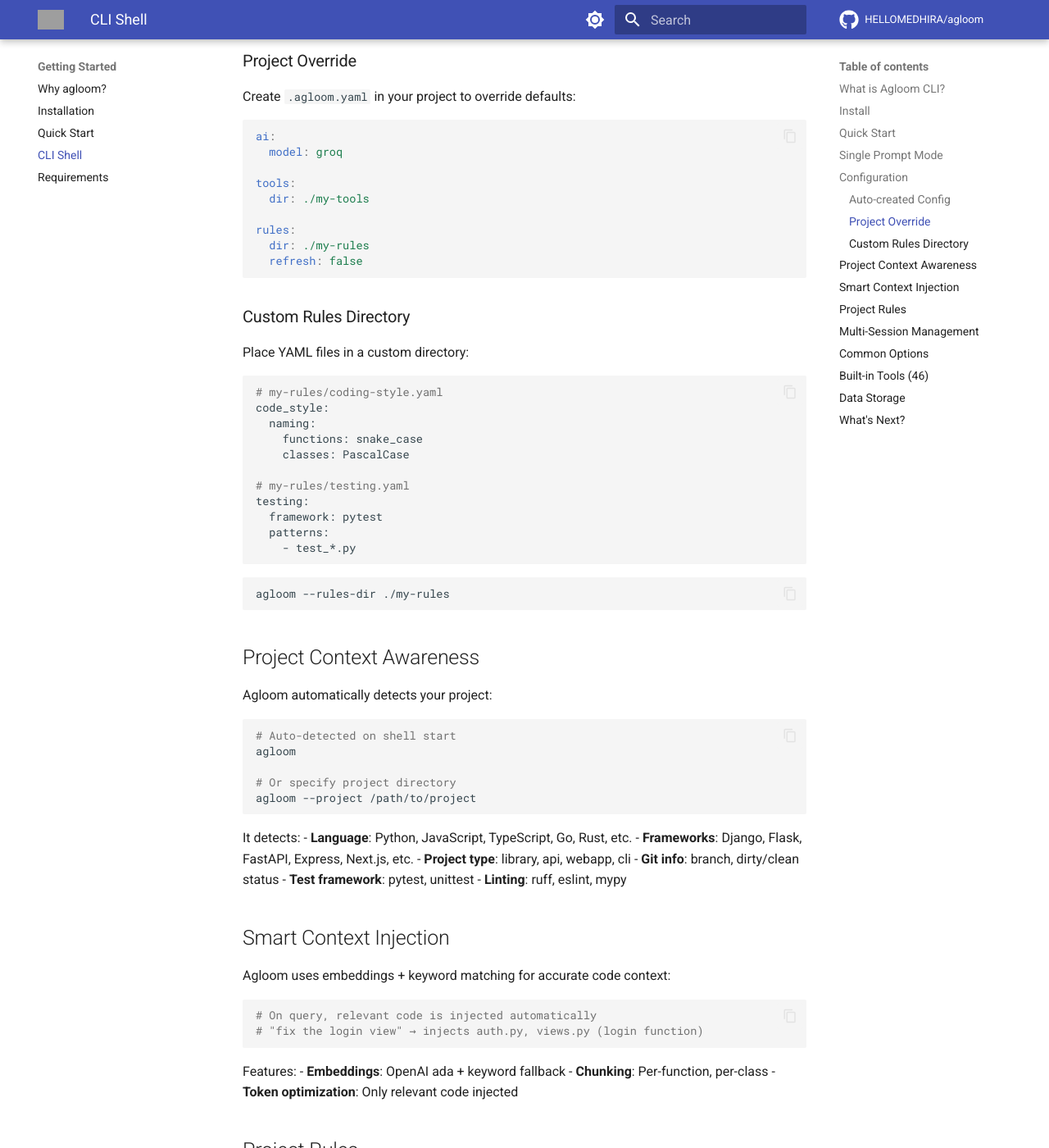
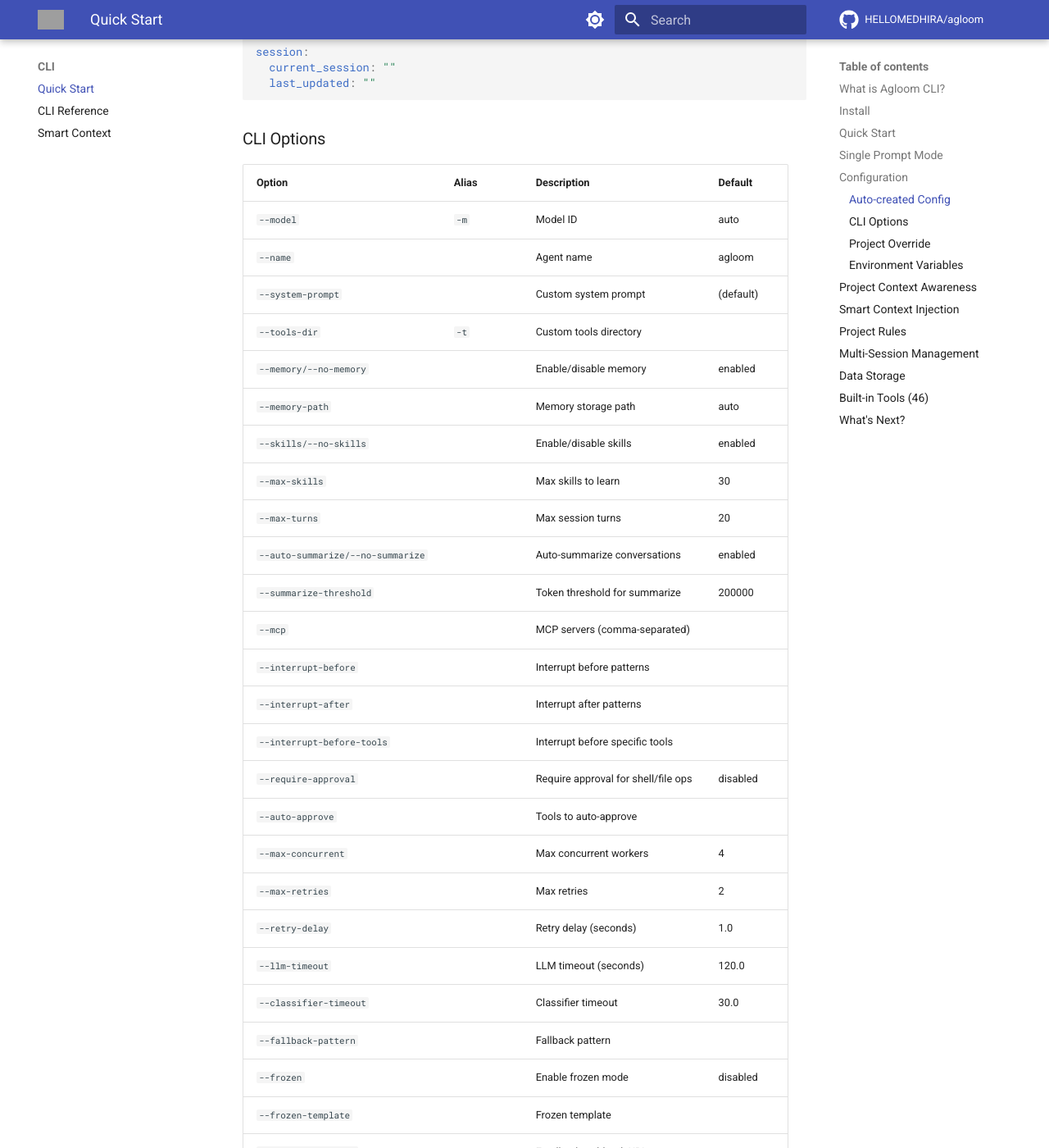
Before and after one commit to HELLOMEDHIRA/agloom, an MkDocs documentation site: the page built from docs/getting-started/cli.md, in a window 1280 px wide and 1400 px high, scrolled down 2379 px. Shown: the whole window at 82% size. Built offline with MkDocs 1.6.1 and Material for MkDocs 9.7.7, drawn with Linux system fonts in a browser that asks for light colours; comment, search, counter and statistics services are not loaded; some of the changed text lies outside the part shown; grey boxes are pictures that could not be loaded.

````diff
--- a/docs/getting-started/cli.md
+++ b/docs/getting-started/cli.md
@@ -97,11 +97,56 @@
   max_concurrent: 4
   max_retries: 2
   llm_timeout: 120.0
+  classifier_timeout: 30.0
 
 safety:
   require_approval: false
-  auto_approve: "read_file,list_directory"
+  auto_approve: "read_file,list_directory,get_working_directory"
+
+session:
+  current_session: ""
+  last_updated: ""
 ```
+
+### CLI Options
+
+| Option | Alias | Description | Default |
+|--------|-------|-------------|---------|
+| `--model` | `-m` | Model ID | auto |
+| `--name` | | Agent name | agloom |
+| `--system-prompt` | | Custom system prompt | (default) |
+| `--tools-dir` | `-t` | Custom tools directory | |
+| `--memory/--no-memory` | | Enable/disable memory | enabled |
+| `--memory-path` | | Memory storage path | auto |
+| `--skills/--no-skills` | | Enable/disable skills | enabled |
+| `--max-skills` | | Max skills to learn | 30 |
+| `--max-turns` | | Max session turns | 20 |
+| `--auto-summarize/--no-summarize` | | Auto-summarize conversations | enabled |
+| `--summarize-threshold` | | Token threshold for summarize | 200000 |
+| `--mcp` | | MCP servers (comma-separated) | |
+| `--interrupt-before` | | Interrupt before patterns | |
+| `--interrupt-after` | | Interrupt after patterns | |
+| `--interrupt-before-tools` | | Interrupt before specific tools | |
+| `--require-approval` | | Require approval for shell/file ops | disabled |
+| `--auto-approve` | | Tools to auto-approve | |
+| `--max-concurrent` | | Max concurrent workers | 4 |
+| `--max-retries` | | Max retries | 2 |
+| `--retry-delay` | | Retry delay (seconds) | 1.0 |
+| `--llm-timeout` | | LLM timeout (seconds) | 120.0 |
+| `--classifier-timeout` | | Classifier timeout | 30.0 |
+| `--fallback-pattern` | | Fallback pattern | |
+| `--frozen` | | Enable frozen mode | disabled |
+| `--frozen-template` | | Frozen template | |
+| `--feedback-webhook` | | Feedback webhook URL | |
+| `--cache-dir` | | Cache directory | |
+| `--config` | `-c` | Config file path | |
+| `--session` | `-s` | Session ID | |
+| `--project` | `-p` | Project directory | auto-detect |
+| `--rules-dir` | | Custom rules directory | |
+| `--refresh-rules` | | Force refresh rules | disabled |
+| `--verbose` | `-v` | Verbose logging | disabled |
+| `--no-builtins` | | Disable built-in tools | disabled |
+| `--version` | | Show version | |
 
 ### Project Override
 
@@ -119,26 +164,12 @@
   refresh: false
 ```
 
-### Custom Rules Directory
-
-Place YAML files in a custom directory:
+### Environment Variables
 
 ```bash
-# my-rules/coding-style.yaml
-code_style:
-  naming:
-    functions: snake_case
-    classes: PascalCase
-
-# my-rules/testing.yaml
-testing:
-  framework: pytest
-  patterns:
-    - test_*.py
-```
-
-```bash
-agloom --rules-dir ./my-rules
+export OPENAI_API_KEY="sk-..."
+export GROQ_API_KEY="gsk_..."
+export ANTHROPIC_API_KEY="sk-ant-..."
 ```
 
 ## Project Context Awareness
@@ -216,36 +247,9 @@
 - Modified files tracking
 - Turn count
 
-## Common Options
-
-| Option | Description |
-|-------|-------------|
-| `-m, --model` | Model ID (default: auto) |
-| `-c, --config` | Config file path |
-| `-t, --tools` | Tools directory |
-| `-p, --project` | Project directory |
-| `-s, --session` | Session ID |
-| `--rules-dir` | Custom rules directory |
-| `--refresh-rules` | Force refresh rules |
-| `-v, --verbose` | Enable verbose logging |
-| `--memory/--no-memory` | Enable/disable memory |
-| `--skills/--no-skills` | Enable/disable skills |
-| `--require-approval` | Require approval for shell/file operations |
-
-## Built-in Tools (46)
-
-| Category | Tools |
-|----------|-------|
-| **File** | read_file, write_file, list_directory, search_files, create_directory, remove_file, copy_file, move_file, get_file_info, file_exists |
-| **Shell** | run_shell, run_shell_interactive, get_system_info |
-| **HTTP** | http_get, http_post, http_put, http_delete, http_request |
-| **Web** | web_search, search_web, find_docs, search_github |
-| **Task** | create_task_plan, get_current_task, complete_step |
-| **Path** | get_working_directory, set_working_directory, path_join, path_parent |
-
 ## Data Storage
 
-Agloom stores data in `~/.agloom/`:
+Agloom stores data in `~/.agloom`:
 
 ```
 ~/.agloom/
@@ -259,11 +263,23 @@
 └── logs/
 ```
 
+## Built-in Tools (46)
+
+| Category | Tools |
+|----------|-------|
+| **File** | read_file, write_file, list_directory, search_files, create_directory, remove_file, copy_file, move_file, get_file_info, file_exists |
+| **Shell** | run_shell, run_shell_interactive, get_system_info |
+| **HTTP** | http_get, http_post, http_put, http_delete, http_request |
+| **Web** | web_search, search_web, find_docs, search_github |
+| **Task** | create_task_plan, get_current_task, complete_step |
+| **Path** | get_working_directory, set_working_directory, path_join, path_parent |
+
 ## What's Next?
 
 | Topic | Link |
 |-------|------|
 | Full CLI Reference | [CLI Reference](../guides/cli.md) |
+| Smart Context | [Smart Context](../guides/smart-context.md) |
 | Execution Patterns | [Patterns](../concepts/patterns.md) |
 | Adding Custom Tools | [Tools](../features/tools.md) |
 | Memory System | [Memory](../features/memory.md) |
--- a/mkdocs.yml
+++ b/mkdocs.yml
@@ -72,15 +72,15 @@
 
 nav:
   - Home: index.md
+  - CLI:
+      - Quick Start: getting-started/cli.md
+      - CLI Reference: guides/cli.md
+      - Smart Context: guides/smart-context.md
   - Getting Started:
       - Why agloom?: getting-started/why-agloom.md
       - Installation: getting-started/installation.md
-      - Quick Start: getting-started/quickstart.md
-      - CLI Shell: getting-started/cli.md
+      - Quick Start (API): getting-started/quickstart.md
       - Requirements: getting-started/requirements.md
-  - CLI:
-      - CLI Reference: guides/cli.md
-      - Smart Context: guides/smart-context.md
   - Core Concepts:
       - How It Works: concepts/how-it-works.md
       - Execution Patterns: concepts/patterns.md
````
Also changed, not shown: other parts of docs/getting-started/cli.md (+1 -1 lines).
